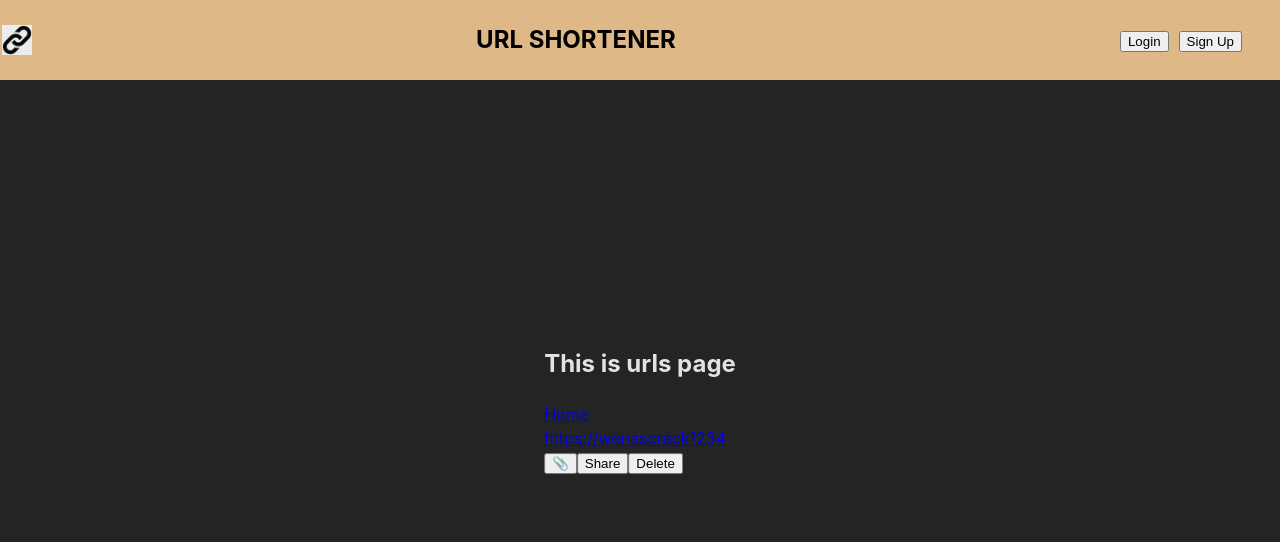
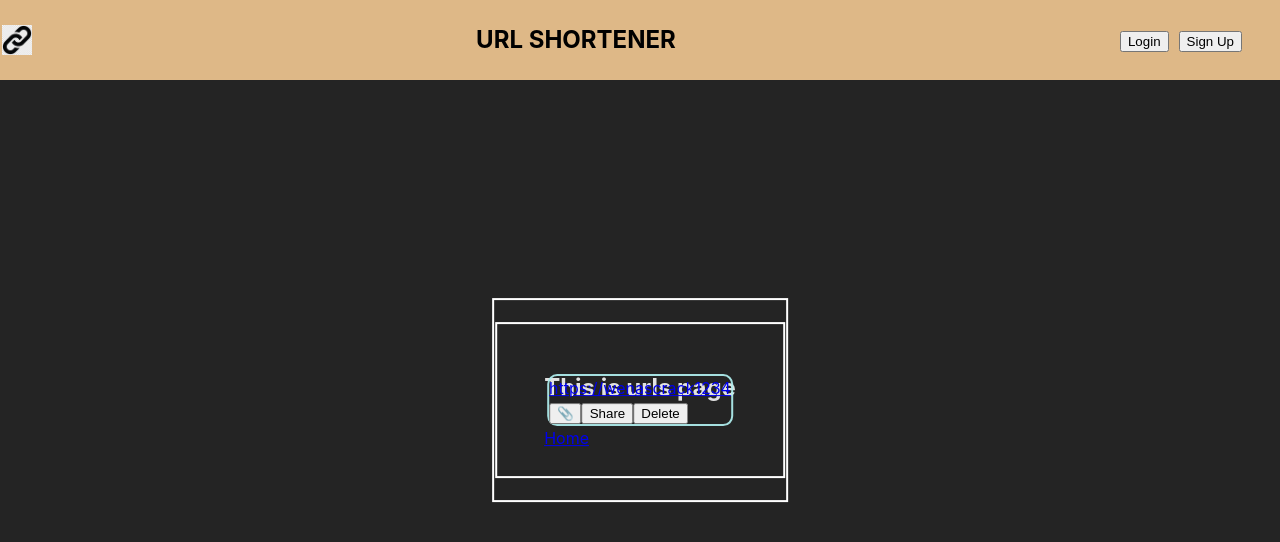
Before and after one commit to YahirGX5/url-shortener-frontend, a React (Vite) app: page /urls in a window 1280 px wide. Shown: the top 542 px of the page. Built offline with nearby package versions, Linux system fonts and the light colour scheme.

Commit message:
added styles to urls views css

```diff
--- a/src/components/UrlsView/UrlsView.tsx
+++ b/src/components/UrlsView/UrlsView.tsx
@@ -1,5 +1,7 @@
 import { useRef, useContext } from "react";
 import { urlsContext } from "../../contexts/UrlsContext";
+
+import './UrlsViews.css';
 
 type UrlsViewsProps = {
     originalUrl: string,
@@ -20,13 +22,16 @@ export function UrlsViews ({ originalUrl, shortUrl }: UrlsViewsProps) {
     }
 
     return (
-        <article className="UrlContainer">
-            <a href={originalUrl} className="AnchorUrl" target="_blank">{urlRef.current}</a>
-            <section className="ButtonsContainer">
+        <article className="UrlsContainer">
+            <section className="UrlBox">
+                <a href={originalUrl} className="AnchorUrl" target="_blank">{urlRef.current}</a>
+
                 <button className="CopyButton" onClick={handleCopy}>📎</button>
                 <button className="ShareButton">Share</button>
                 <button className="DeleteButton" onClick={handleDelete}>Delete</button>
             </section>
+
+
         </article>
     )
 }
--- a/src/components/UrlsView/UrlsViews.css
+++ b/src/components/UrlsView/UrlsViews.css
@@ -0,0 +1,10 @@
+.UrlsContainer {
+    border: 2px solid #ffffff;
+    box-shadow: #000000 2px;
+    padding: 50px;
+}
+
+.UrlBox {
+    border: 2px solid #afeeeeee;
+    border-radius: 10px;
+}
```
